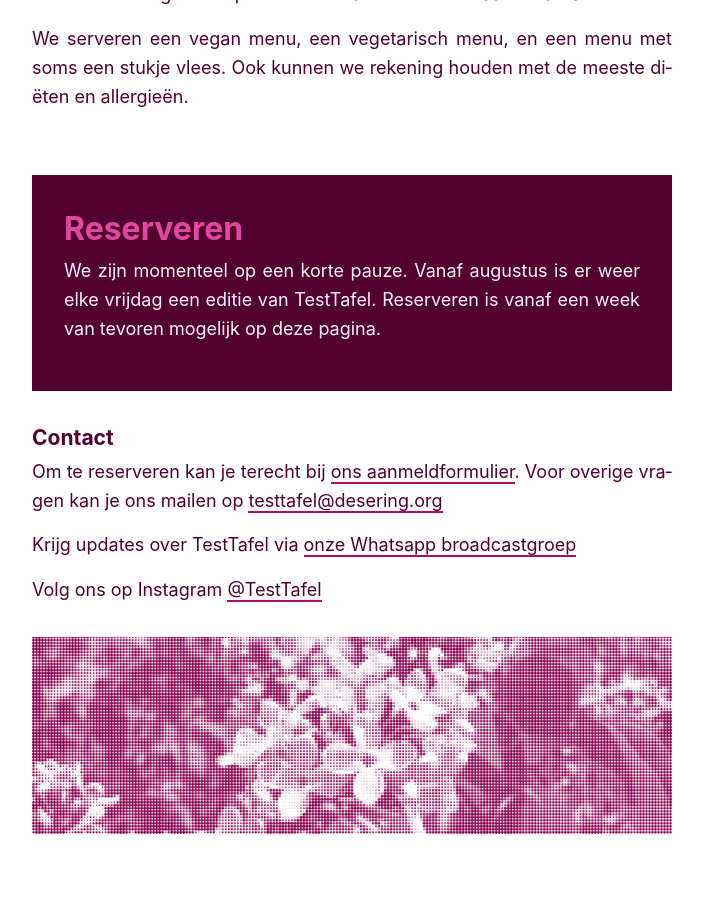
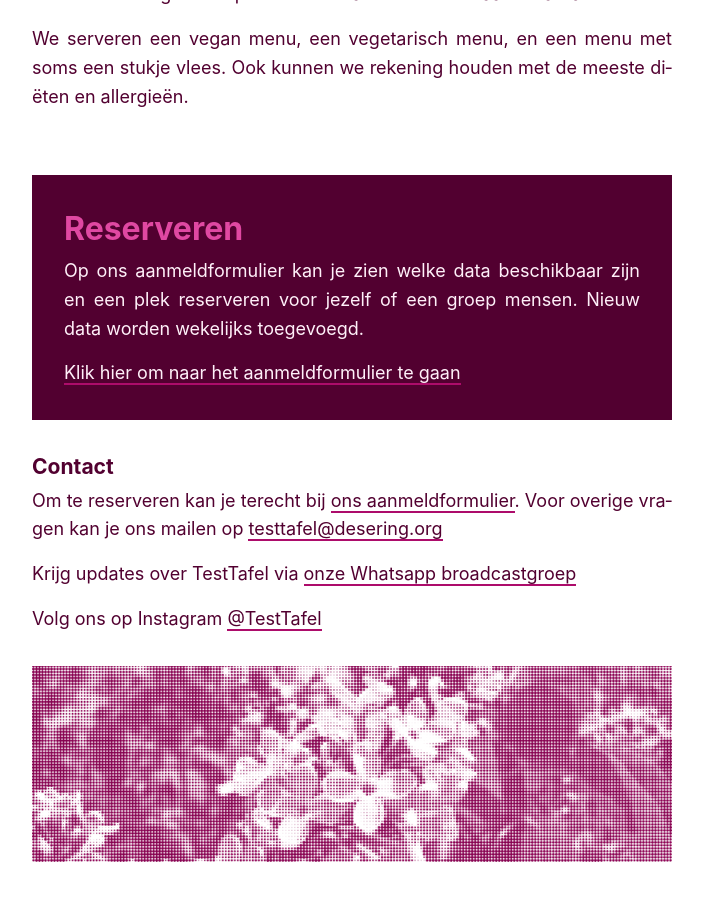
Before and after one commit to decoalitie/desering.org, a Jekyll site: the page built from testtafel.md, in a window 1280 px wide and 900 px high, scrolled down 771 px. Shown: the whole window, without its empty margins (288-991 px from the left). Built offline with Jekyll 4.4.1, drawn with Linux system fonts in a browser that asks for light colours; some web fonts are replaced.

Commit message:
Update testtafel.md

```diff
--- a/testtafel.md
+++ b/testtafel.md
@@ -40,18 +40,13 @@ translation: testtafel
 		<div class="purple-box">
 			<h3>Reserveren</h3>
 
-			<!--<p>
+			<p>
 				Op ons aanmeldformulier kan je zien welke data beschikbaar zijn en een plek reserveren voor jezelf of een groep mensen. Nieuw data worden wekelijks toegevoegd.
-			</p>-->
-
-
-			<p>
-				We zijn momenteel op een korte pauze. Vanaf augustus is er weer elke vrijdag een editie van TestTafel. Reserveren is vanaf een week van tevoren mogelijk op deze pagina.
 			</p>
 
-			<!-- <a href="https://forms.gle/NuRewrZuxN4f1ZJd8" target="_blank">
+			<a href="https://forms.gle/ouTNrLphHaamCpqc8" target="_blank">
 				Klik hier om naar het aanmeldformulier te gaan
-			</a> -->
+			</a>
 
 		</div>
 
```
